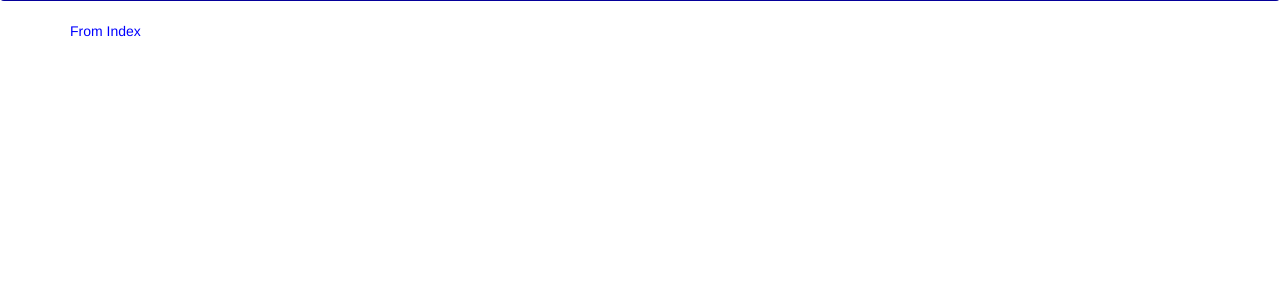
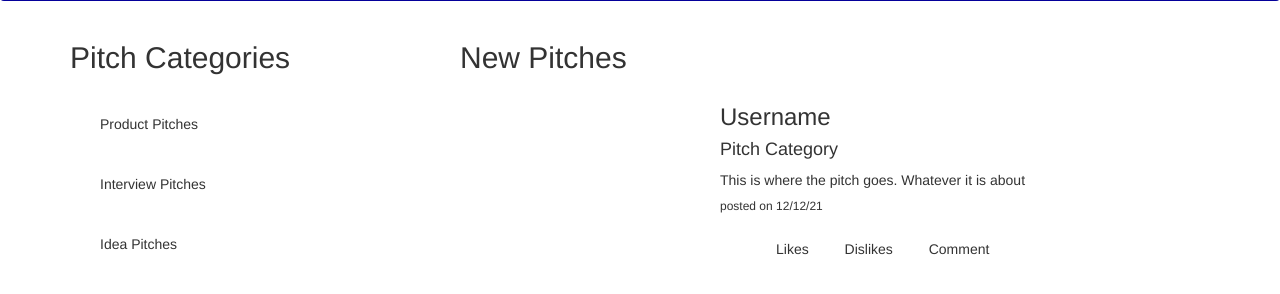
Before and after one commit to ThiraTheNerd/PitchTube, a Flask app: page / in a window 1280 px wide. Shown: the part 69-363 px from the top of the page. Run offline with Flask 2, Linux system fonts and the light colour scheme; some libraries are stand-ins or nearby versions.

```diff
--- a/app/static/css/index.css
+++ b/app/static/css/index.css
@@ -21,3 +21,22 @@
 .navbar-brand{
   color: white;
 }
+#pitch-categories{
+  list-style-type: none;
+  padding: 10px;
+}
+ul#pitch-categories li{
+  padding: 20px;
+}
+#interactive-layer{
+  list-style-type: none;
+  float: left;
+  overflow: hidden;
+}
+ul#interactive-layer li{
+  display: inline-block;
+  padding: 16px;
+}
+/* div{
+  border: black solid 2px;
+} */
--- a/app/templates/index.html
+++ b/app/templates/index.html
@@ -5,11 +5,41 @@
 {% block content %}
 <div class="container">
   <div class="row">
-    <div class="col-md-2" id="heading-index"> From Index</div>
-    <div class="col-md-6">
+    <div class="col-md-4" id="categories-col">
+      <h2>Pitch Categories</h2>
+      <ul id="pitch-categories">
+        <li>Product Pitches</li>
+        <li>Interview Pitches</li>
+        <li>Idea Pitches</li>
+      </ul>
+    </div>
+    <div class="col-md-8">
+      <h2>New Pitches</h2>
+      <div>
+        <div class="row">
+          <div class="col-md-4">
+            <img src="" alt="" id="users-profile">
+          </div>
+          <div class="col-md-8">
+            <div class="card">
+              <h3 class="card-header">Username</h5>
+              <div class="card-body">
+                <h4>Pitch Category</h6>
+                <p>This is where the pitch goes. Whatever it is about </p>
+                <h6 id="post-date">posted on 12/12/21</h6>
+                <ul id="interactive-layer">
+                  <li>Likes</li>
+                  <li>Dislikes</li>
+                  <li>Comment</li>
+                </ul>
+              </div>
+            </div>
+
+          </div>
+        </div>
+      </div>
 
     </div>
-    <div class="col-md-4"></div>
   </div>
 </div>
 {% endblock %}
```
Also changed, not shown: app/static/css/navbar.css (deleted), 1 other file.
